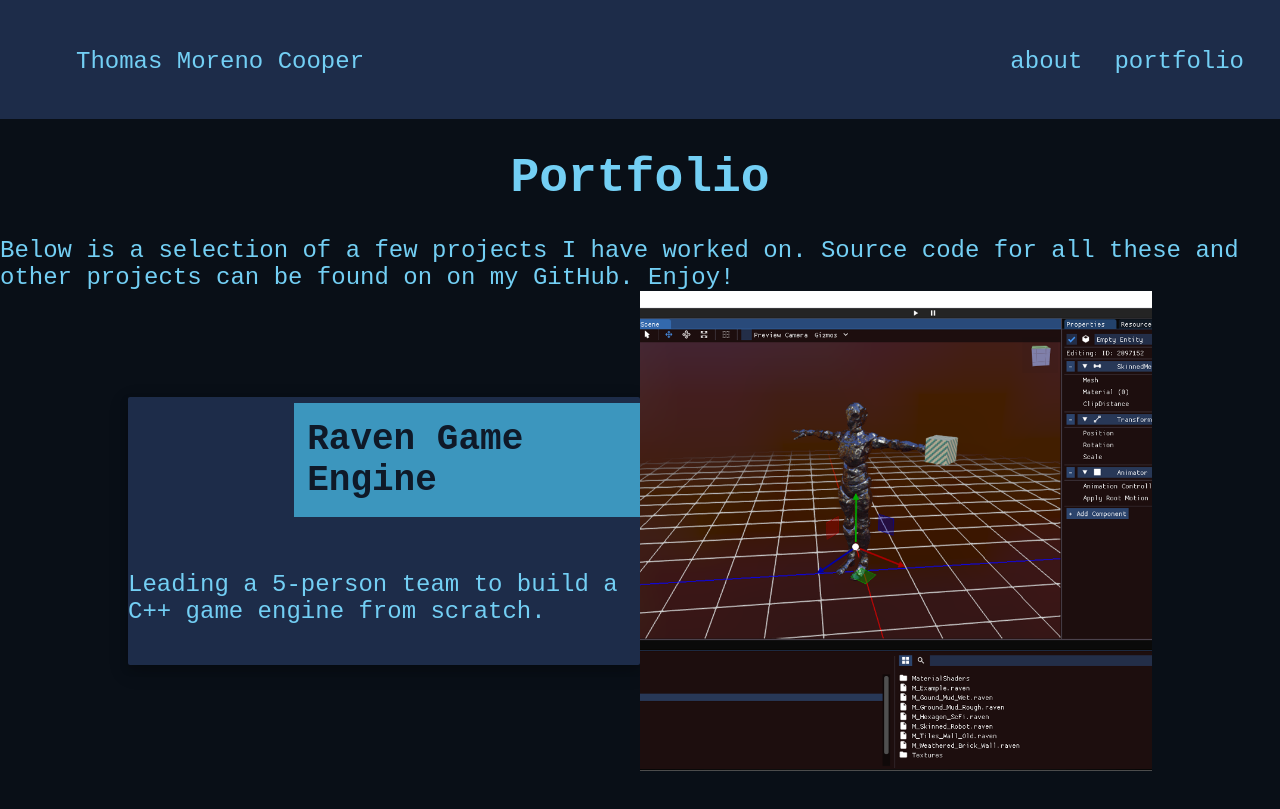
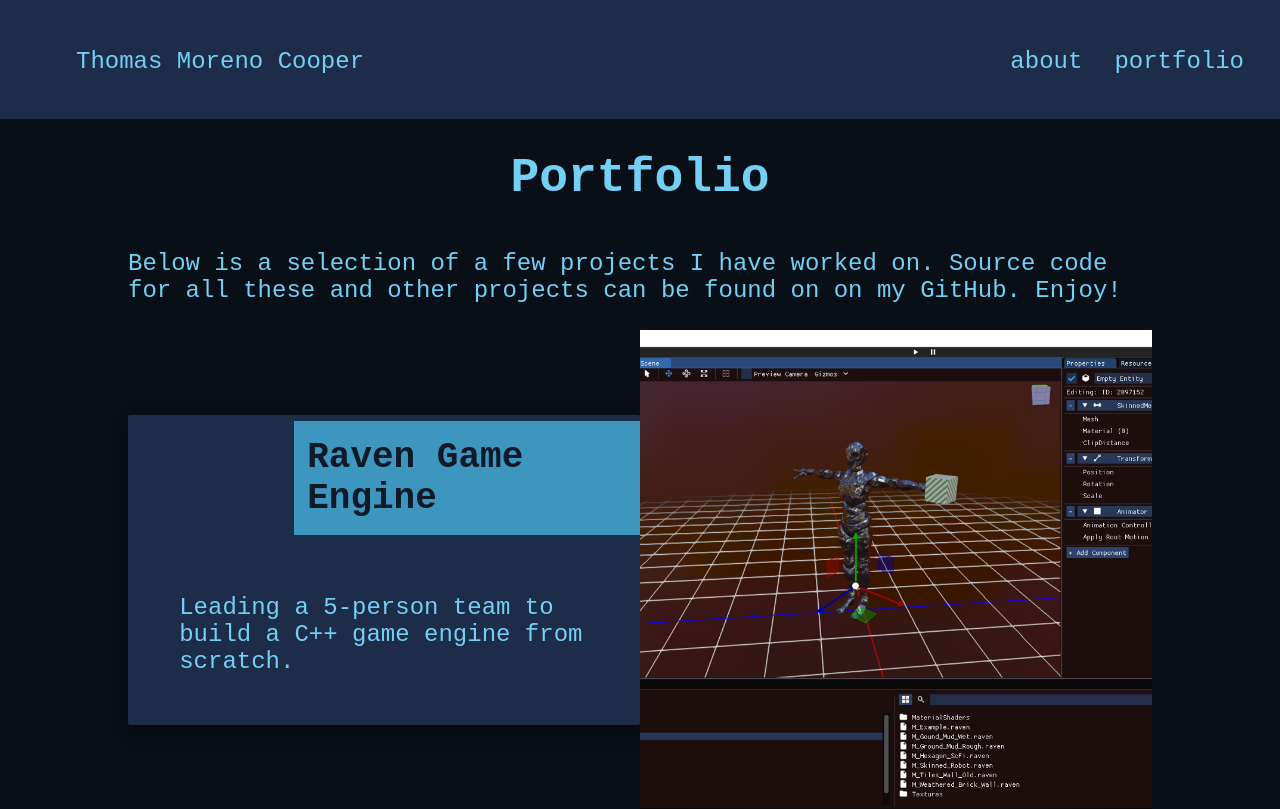
Before and after one commit to TMoCo/PersonalWebsite, a React (Vite) app: page /portfolio in a window 1280 px wide. Shown: the top 809 px of the page. Built offline with nearby package versions, Linux system fonts and the light colour scheme.

Commit message:
chore: wrap page main text and in p tag

```diff
--- a/src/components/PreviewItem.tsx
+++ b/src/components/PreviewItem.tsx
@@ -18,10 +18,12 @@ const PreviewItem = ({
   const PreviewInfo = [
     <img key="preview-img" src={imgUri} className={`preview-img`}></img>,
     <div key="preview-description" className="preview-info">
-      <Link className="preview-link" to={route}>
-        <h2 className="preview-title">{title}</h2>
-      </Link>
-      {description}
+      <h2 className="preview-title">
+        <Link className="preview-link" to={route}>
+          {title}
+        </Link>
+      </h2>
+      <p>{description}</p>
     </div>
   ]
   return <div className="preview-item">{justifyImgRight ? PreviewInfo : PreviewInfo.reverse()}</div>
--- a/src/pages/Portfolio.tsx
+++ b/src/pages/Portfolio.tsx
@@ -10,8 +10,10 @@ const Portfolio = () => {
   return (
     <>
       <h1>Portfolio</h1>
-      Below is a selection of a few projects I have worked on. Source code for all these and other projects can be found
-      on on my GitHub. Enjoy!
+      <p>
+        Below is a selection of a few projects I have worked on. Source code for all these and other projects can be
+        found on on my GitHub. Enjoy!
+      </p>
       <PreviewItem
         imgUri="/assets/RavenEngineEditor.png"
         title="Raven Game Engine"
```
